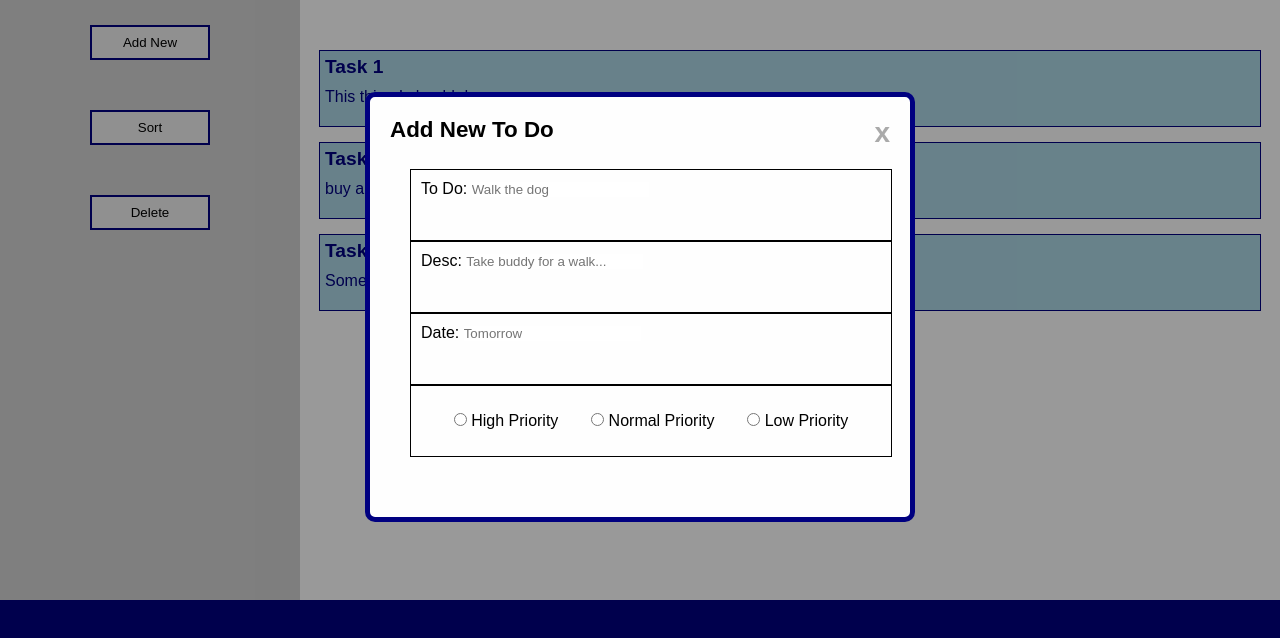
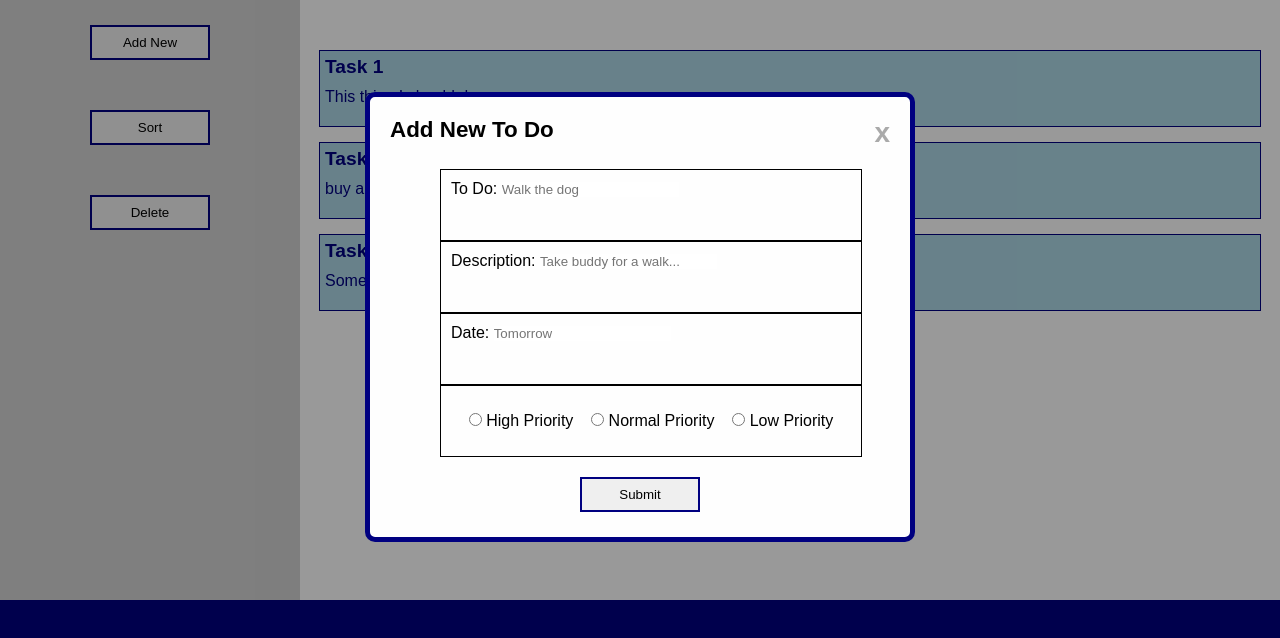
Before and after one commit to mjzachman/to-do-list, a website built with webpack: page dist/index.html in a window 1280 px wide. Both pictures are taken after a click on the button "Add New". Shown: the part 100-738 px from the top of the page. Built offline with nearby package versions, Linux system fonts and the light colour scheme.

Commit message:
Add submit button, styling to modal

```diff
--- a/src/styles.css
+++ b/src/styles.css
@@ -99,7 +99,6 @@ footer {
     top: 0;
     width: 100vw;
     height: 100vh;
-    overflow: auto;
     background-color: rgb(0,0,0,0.4);
 
 }
@@ -109,7 +108,7 @@ footer {
     margin: 15% auto;
     padding: 20px;
     border: 1px solid #888;
-    height: 380px;
+    height: 400px;
     width: 500px;
     border: solid navy 5px;
     border-radius: 10px;
@@ -143,12 +142,19 @@ footer {
   }
 
   form {
+    flex-grow: 1;
     padding: 20px;
     display: flex;
     flex-direction: column;
+    align-items: center;
+    gap: 20px;
+    justify-content: space-between;
   }
 
-  form>div {
+  fieldset{
+    width: 400px;
+  }
+  fieldset>div {
     width: 100%;
     height: 50px;
     border: solid black 1px;
```
Also changed, not shown: dist/index.html.
